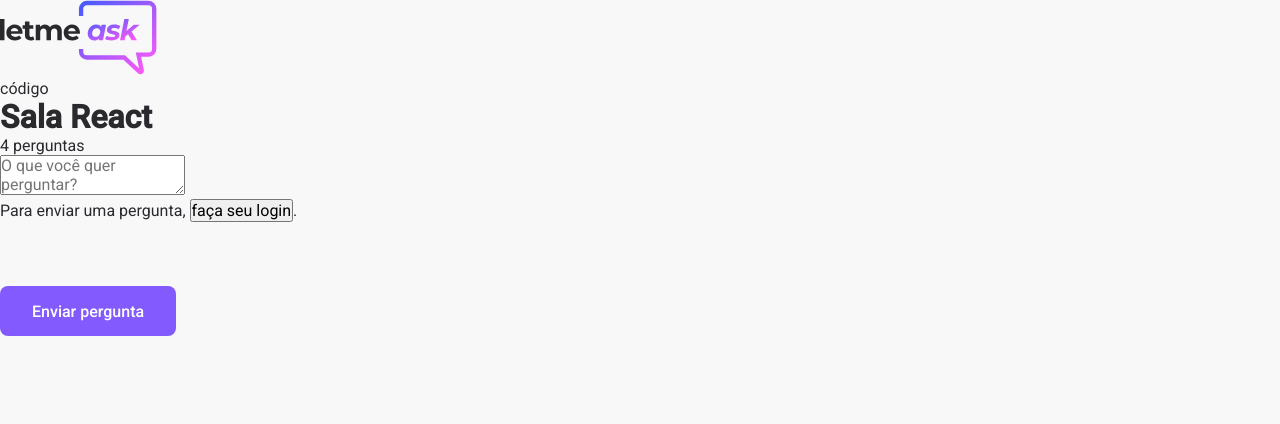
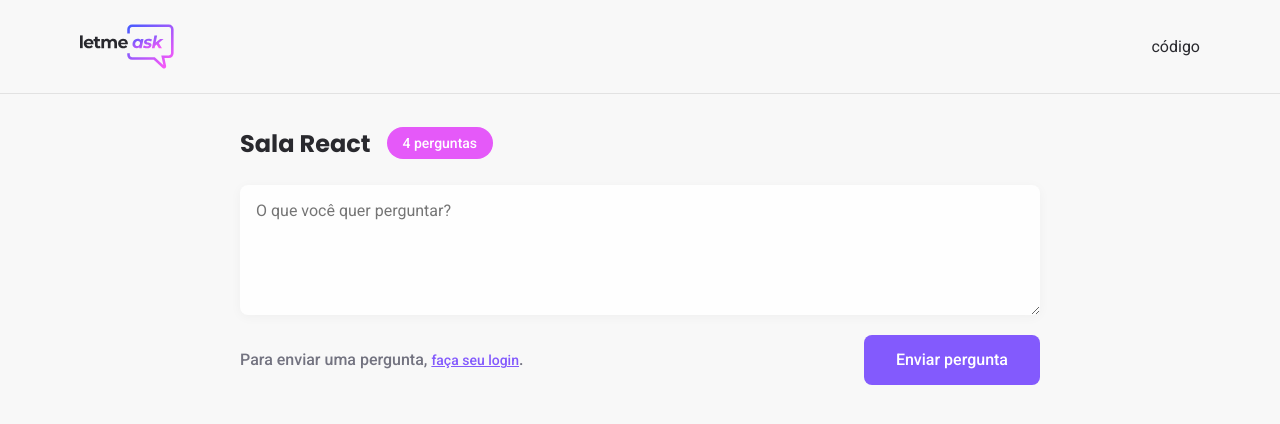
Before and after one commit to Lucianobarretto/letmeask, a React (Create React App) app: page /rooms/1 in a window 1280 px wide. Shown: the top 424 px of the page. Built offline with nearby package versions, Linux system fonts and the light colour scheme; no server answers.

Commit message:
Criando CSS da página 'Sala'

```diff
--- a/src/pages/Room.tsx
+++ b/src/pages/Room.tsx
@@ -14,7 +14,7 @@ export function Room() {
         </div>
       </header>
 
-      <main className="content">
+      <main>
         <div className="room-title">
           <h1>Sala React</h1>
           <span>4 perguntas</span>
--- a/src/styles/button.scss
+++ b/src/styles/button.scss
@@ -1,5 +1,4 @@
 .button {
-  margin-top: 64px;
   height: 50px;
   border-radius: 8px;
   font-weight: 500;
--- a/src/styles/room.scss
+++ b/src/styles/room.scss
@@ -0,0 +1,81 @@
+#page-room {
+  header {
+    padding: 24px;
+    border-bottom: 1px solid #e2e2e2;
+
+    .content {
+      max-width: 1120px;
+      margin: 0 auto;
+      display: flex;
+      justify-content: space-between;
+      align-items: center;
+
+      > img {
+        max-height: 45px;
+      }
+    }
+  }
+
+  main {
+    max-width: 800px;
+    margin: 0 auto;
+
+    .room-title {
+      margin: 32px 0 24px;
+      display: flex;
+      align-items: center;
+
+      h1 {
+        font-family: 'Poppins', sans-serif;
+        font-size: 24px;
+        color: #29292e;
+      }
+
+      span {
+        margin-left: 16px;
+        background: #e559f9;
+        border-radius: 9999px;
+        padding: 8px 16px;
+        color: #fff;
+        font-weight: 500;
+        font-size: 14px;
+      }
+    }
+
+    form {
+      textarea {
+        width: 100%;
+        border: 0;
+        padding: 16px;
+        border-radius: 8px;
+        background: #fefefe;
+        box-shadow: 0 2px 12px rgba(0, 0, 0, 0.04);
+        resize: vertical;
+        min-height: 130px;
+      }
+
+      .form-footer {
+        display: flex;
+        justify-content: space-between;
+        align-items: center;
+        margin-top: 16px;
+
+        span {
+          font-size: 16px;
+          color: #737380;
+          font-weight: 500;
+
+          button {
+            background: transparent;
+            border: 0;
+            color: #835afd;
+            text-decoration: underline;
+            font-size: 14px;
+            font-weight: 500;
+            cursor: pointer;
+          }
+        }
+      }
+    }
+  }
+}
```
